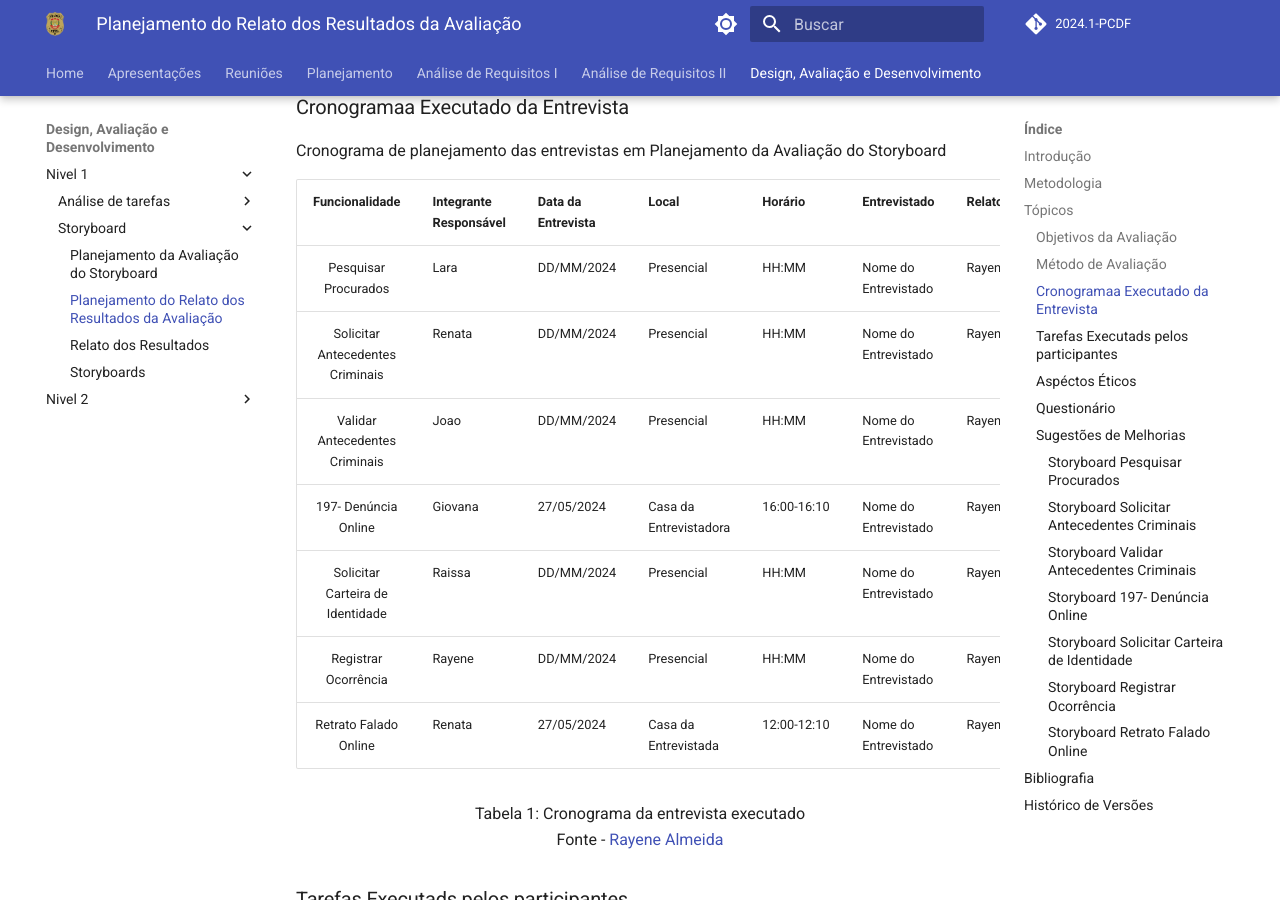
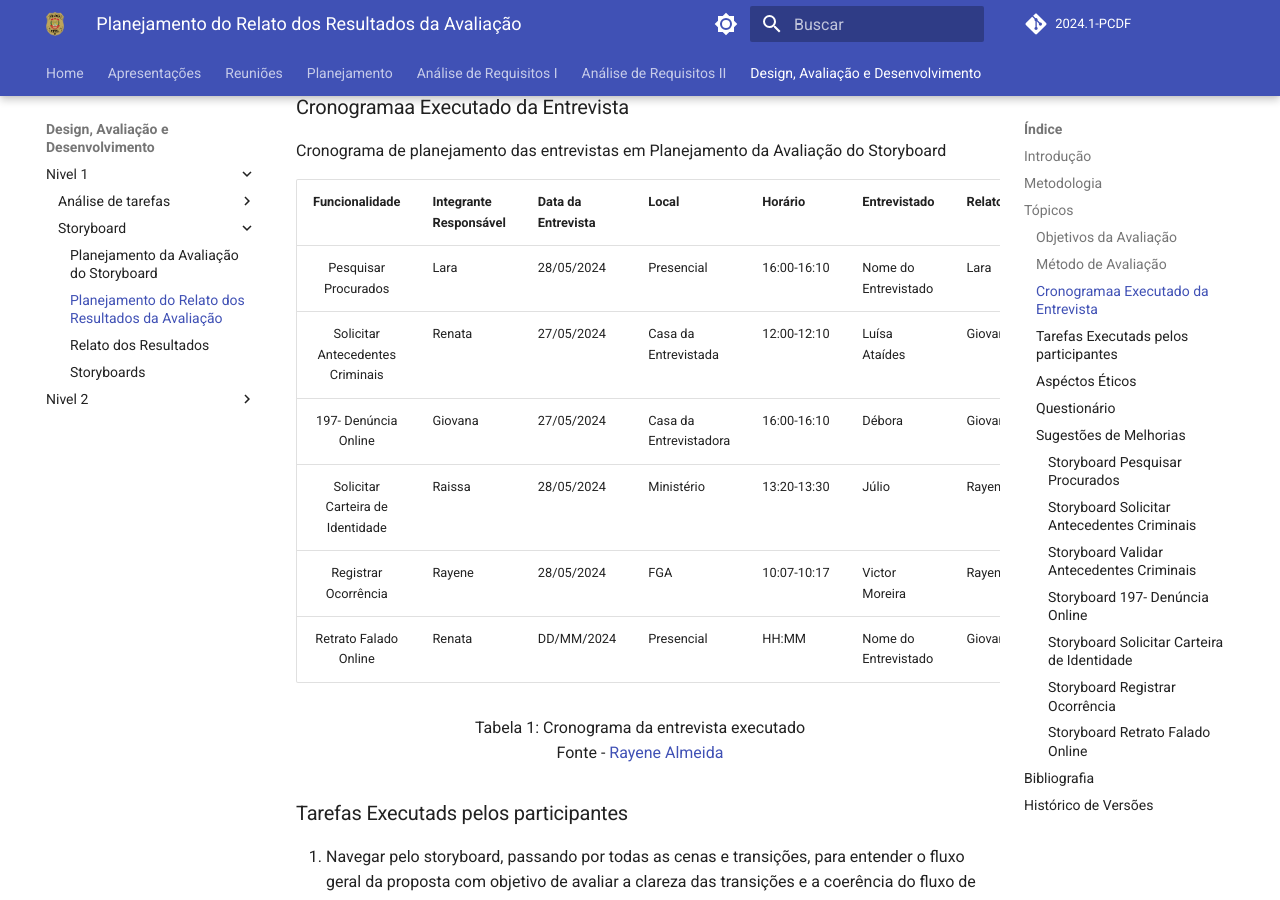
Before and after one commit to Interacao-Humano-Computador/2024.1-PCDF, an MkDocs documentation site: the page built from docs/design/Nivel1/storyboard/planejamento_relato.md, in a window 1280 px wide and 900 px high, scrolled down 1203 px. Built offline with MkDocs 1.6.1 and Material for MkDocs 9.7.7, drawn with Linux system fonts in a browser that asks for light colours; comment, search, counter and statistics services are not loaded.

Commit message:
relato storyboard

```diff
--- a/docs/design/Nivel1/storyboard/planejamento_relato.md
+++ b/docs/design/Nivel1/storyboard/planejamento_relato.md
@@ -24,13 +24,12 @@ Cronograma de planejamento das entrevistas em Planejamento da Avaliação do Sto
 
 | Funcionalidade                   | Integrante Responsável | Data da Entrevista | Local     | Horário | Entrevistado       | Relator           | Data do Relato  |
 |:--------------------------------:|------------------------|--------------------|-----------|---------|--------------------|-------------------|-----------------|
-| Pesquisar Procurados             | Lara                   | DD/MM/2024         | Presencial| HH:MM   | Nome do Entrevistado | Rayene | DD/05/2024      |
-| Solicitar Antecedentes Criminais | Renata                 | DD/MM/2024         | Presencial| HH:MM   | Nome do Entrevistado | Rayene  | DD/05/2024      |
-| Validar Antecedentes Criminais   | Joao                   | DD/MM/2024         | Presencial| HH:MM   | Nome do Entrevistado | Rayene  | DD/05/2024      |
-| 197- Denúncia Online             | Giovana                | 27/05/2024         | Casa da Entrevistadora| 16:00-16:10   | Nome do Entrevistado | Rayene  | DD/05/2024      |
-| Solicitar Carteira de Identidade | Raissa                 | DD/MM/2024         | Presencial| HH:MM   | Nome do Entrevistado | Rayene  | DD/05/2024      |
-| Registrar Ocorrência             | Rayene                 | DD/MM/2024          | Presencial | HH:MM   | Nome do Entrevistado | Rayene  | DD/05/2024      |
-| Retrato Falado Online            | Renata                 | 27/05/2024         | Casa da Entrevistada| 12:00-12:10   | Nome do Entrevistado | Rayene  | DD/05/2024      |
+| Pesquisar Procurados             | Lara                   | 28/05/2024         | Presencial| 16:00-16:10   | Nome do Entrevistado | Lara | 29/05/2024      |
+| Solicitar Antecedentes Criminais | Renata                 | 27/05/2024         | Casa da Entrevistada| 12:00-12:10    | Luísa Ataídes | Giovana | DD/05/2024      |
+| 197- Denúncia Online             | Giovana                | 27/05/2024         | Casa da Entrevistadora| 16:00-16:10   | Débora | Giovana | DD/05/2024      |
+| Solicitar Carteira de Identidade | Raissa                 | 28/05/2024         | Ministério| 13:20-13:30   | Júlio | Rayene  | DD/05/2024      |
+| Registrar Ocorrência             | Rayene                 | 28/05/2024          | FGA | 10:07-10:17   | Victor Moreira | Rayene  | 29/05/2024      |
+| Retrato Falado Online            | Renata                 | DD/MM/2024         | Presencial | HH:MM  | Nome do Entrevistado | Giovana  | DD/05/2024      |
 
 
 <div align = 'center'>
```
Also changed, not shown: docs/design/Nivel1/storyboard/relato.md (+43 -0 lines).
